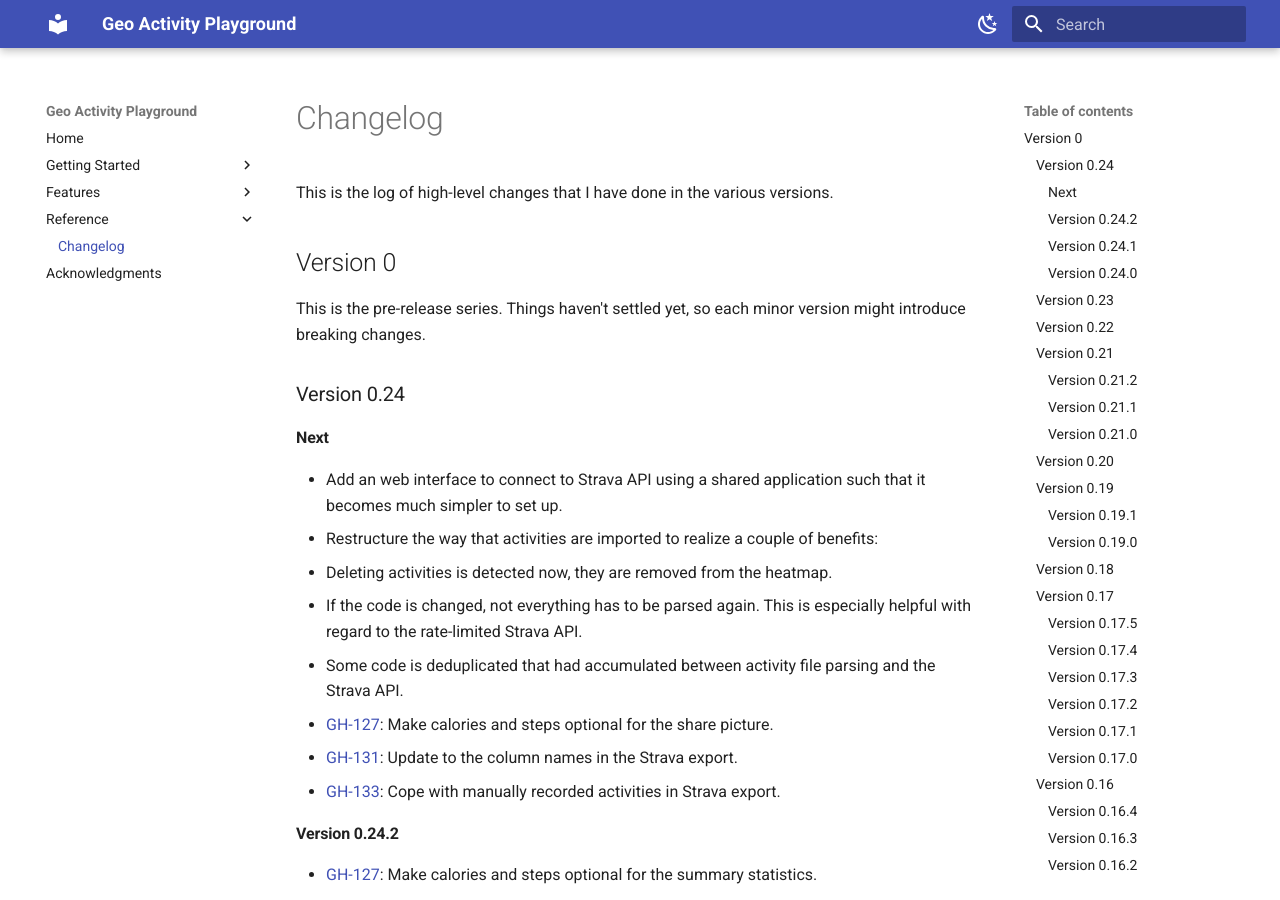
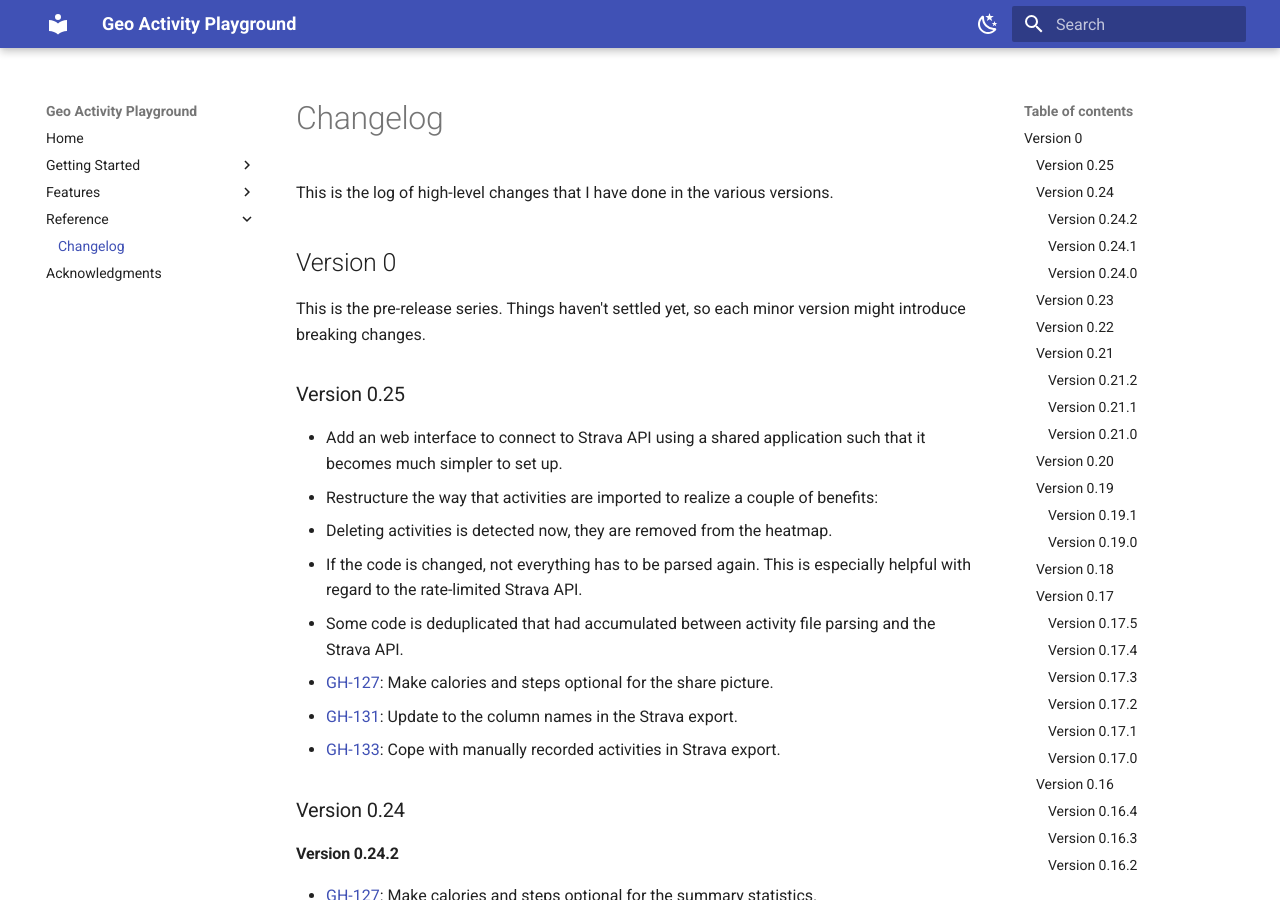
Before and after one commit to martin-ueding/geo-activity-playground, an MkDocs documentation site: the page built from docs/reference/changelog.md, in a window 1280 px wide and 900 px high. Built offline with MkDocs 1.6.1 and Material for MkDocs 9.7.7, drawn with Linux system fonts in a browser that asks for light colours.

Commit message:
Make next version a minor one

```diff
--- a/docs/reference/changelog.md
+++ b/docs/reference/changelog.md
@@ -6,9 +6,7 @@ This is the log of high-level changes that I have done in the various versions.
 
 This is the pre-release series. Things haven't settled yet, so each minor version might introduce breaking changes.
 
-### Version 0.24
-
-#### Next
+### Version 0.25
 
 - Add an web interface to connect to Strava API using a shared application such that it becomes much simpler to set up.
 - Restructure the way that activities are imported to realize a couple of benefits:
@@ -19,6 +17,8 @@ This is the pre-release series. Things haven't settled yet, so each minor versio
 - [GH-127](https://github.com/martin-ueding/geo-activity-playground/issues/127): Make calories and steps optional for the share picture.
 - [GH-131](https://github.com/martin-ueding/geo-activity-playground/issues/131): Update to the column names in the Strava export.
 - [GH-133](https://github.com/martin-ueding/geo-activity-playground/issues/133): Cope with manually recorded activities in Strava export.
+
+### Version 0.24
 
 #### Version 0.24.2
 
```
